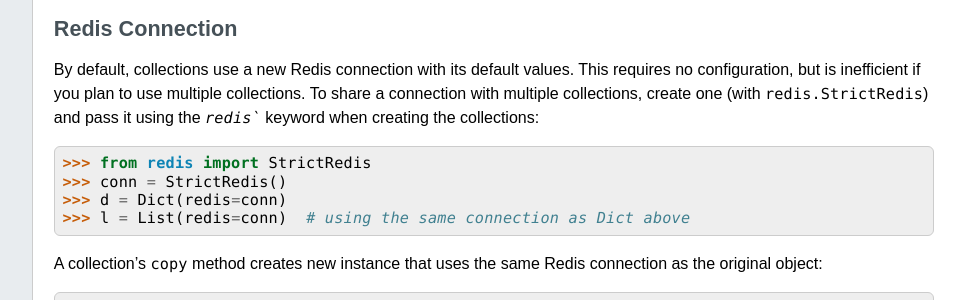
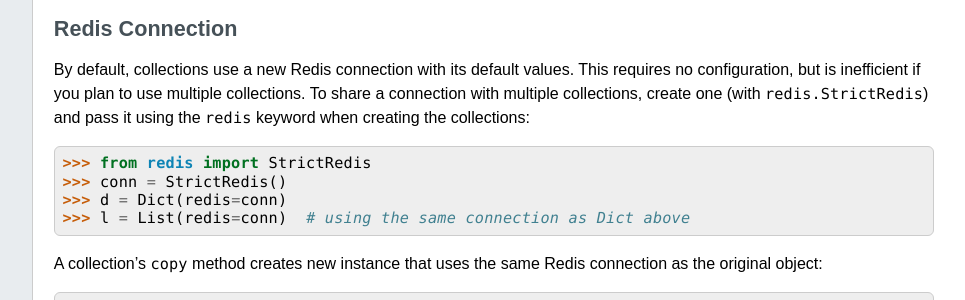
Before and after one commit to redis-collections/redis-collections, a Sphinx documentation site: the page built from docs/index.rst, in a window 1280 px wide and 900 px high, scrolled down 1343 px. Shown: the part 151-451 px from the top of the window, without its empty margins (224-1189 px from the left). Built offline with Sphinx 7.4.7, drawn with Linux system fonts in a browser that asks for light colours.

Commit message:
Fix missing backtick

```diff
--- a/docs/index.rst
+++ b/docs/index.rst
@@ -75,7 +75,7 @@ Redis Connection
 
 By default, collections use a new Redis connection with its default values.
 This requires no configuration, but is inefficient if you plan to use multiple collections.
-To share a connection with multiple collections, create one (with ``redis.StrictRedis``) and pass it using the `redis`` keyword when creating the collections:
+To share a connection with multiple collections, create one (with ``redis.StrictRedis``) and pass it using the ``redis`` keyword when creating the collections:
 
     >>> from redis import StrictRedis
     >>> conn = StrictRedis()
```
